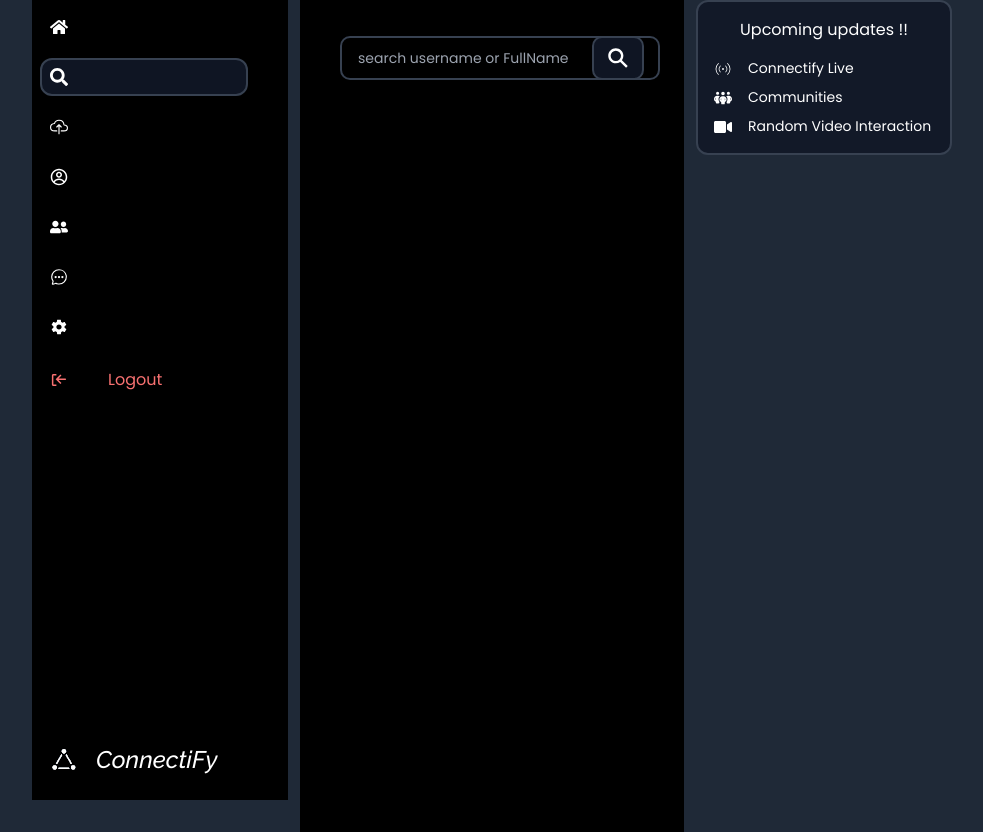
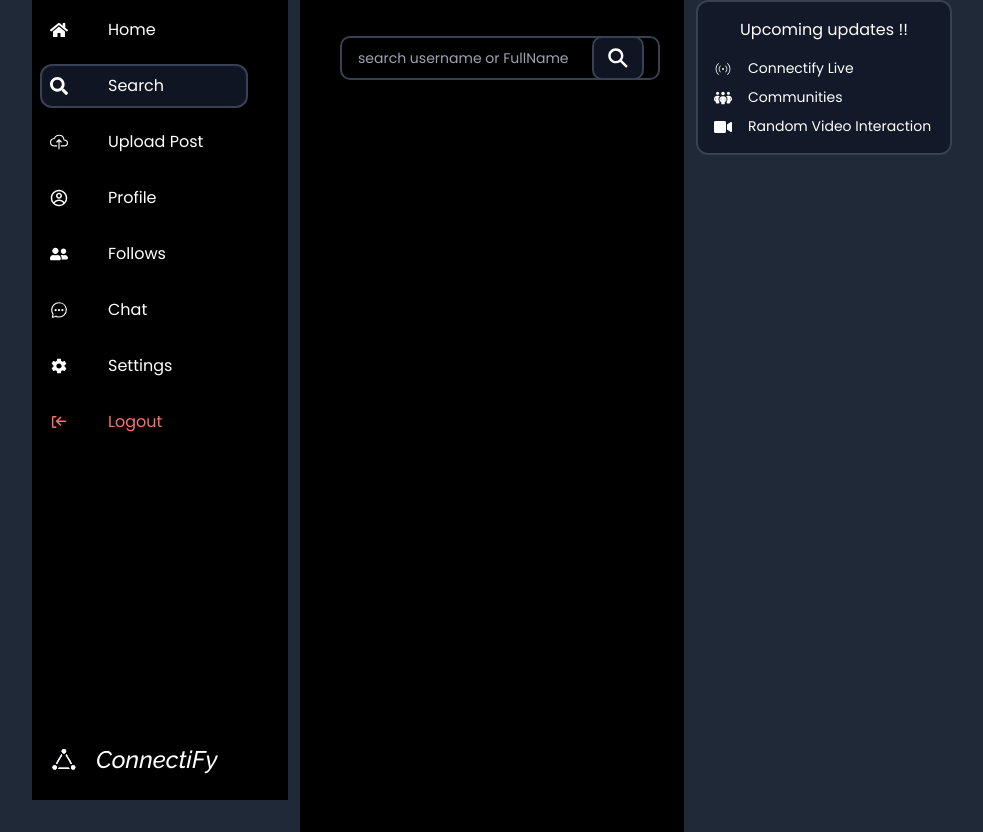
Before and after one commit to AKASH7233/Connectify, a React (Vite) app in the folder client/: page /search in a window 1280 px wide. Shown: the whole page, without its empty margins (128-1111 px from the left). Built offline with nearby package versions, Linux system fonts and the light colour scheme.

Commit message:
reverted the changes on rendermenu

```diff
--- a/client/src/components/Feed/RenderMenu.jsx
+++ b/client/src/components/Feed/RenderMenu.jsx
@@ -1,13 +1,14 @@
 import React from 'react';
 import { Link } from 'react-router-dom';
 
-const RenderMenuItem = ({respItem, to, resp, icon: Icon, isLink = true }) => {
+const RenderMenuItem = ({respItem, to, resp,label, icon: Icon, isLink = true }) => {
 
     const button = (
         <button
             className={`flex items-center justify-left gap-x-10 mx-2 ${respItem == resp ? 'bg-gray-900 bg-opacity-90 border-gray-700' : ''} rounded-xl p-2 w-72 md:w-52 hover:bg-gray-900 hover:bg-opacity-90 border-2 border-black text-white hover:border-gray-700`}
         >
             <Icon className='text-lg' />
+            <span>{label}</span>
         </button>
     );
     return isLink ? <Link to={to}>{button}</Link> : button;
```
